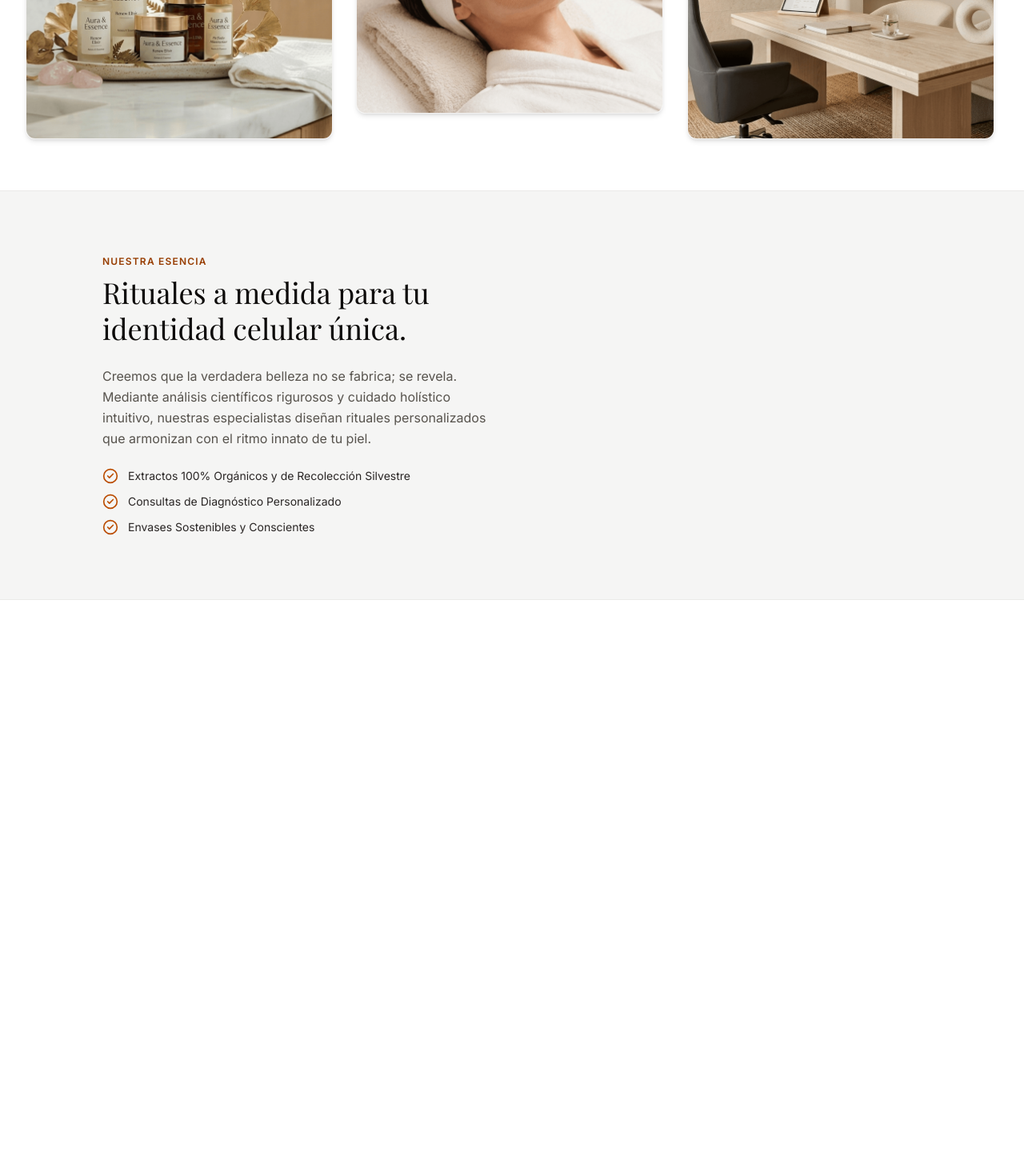
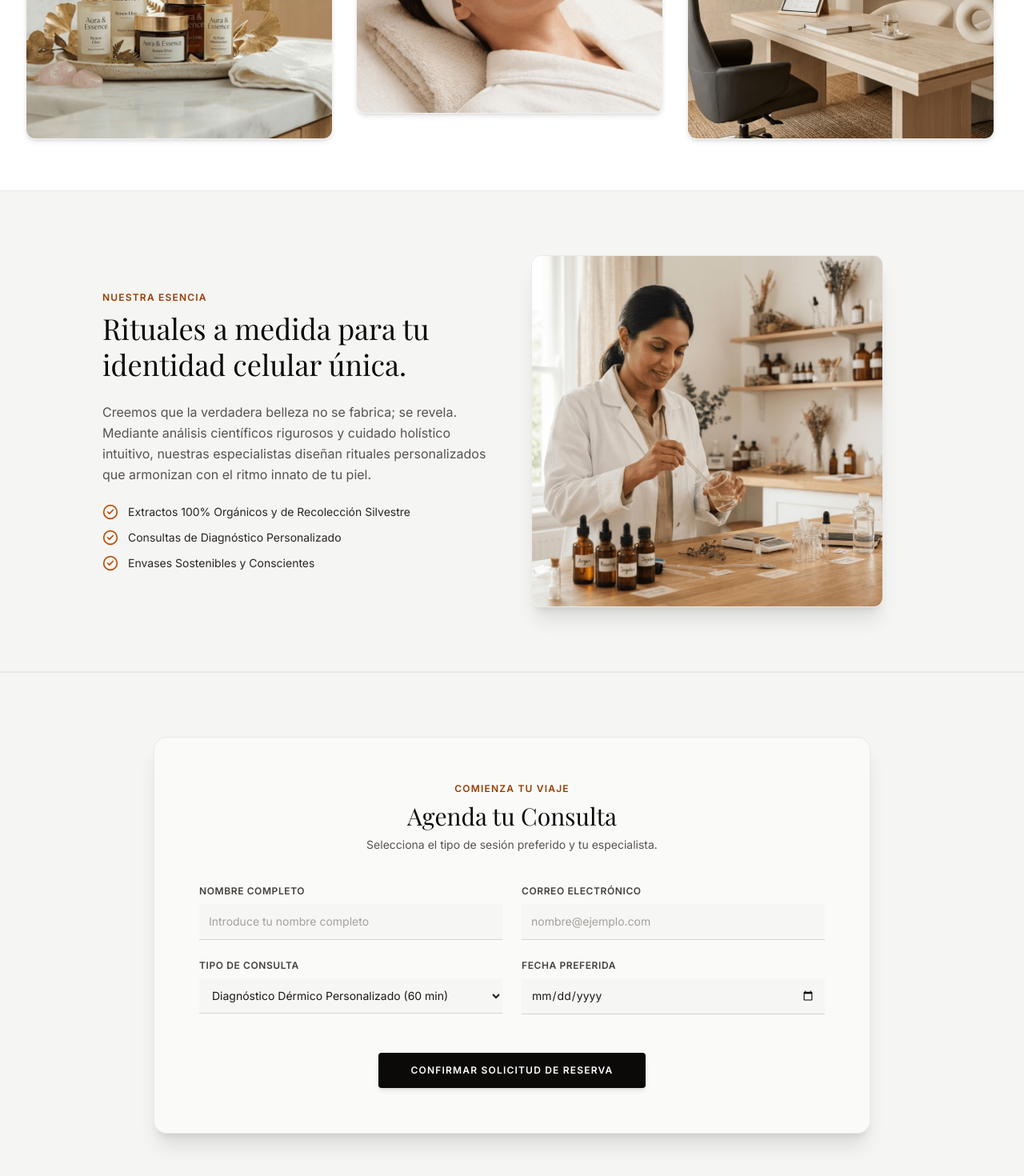
Before and after one commit to arturolguillen/devarturo-9-dynamic-testimonials-section-social-proof, a Next.js app: page / in a window 1280 px wide. Shown: the part 714-2184 px from the top of the page at 80% size. Before the commit the page ends 1464 px from the top, so only its background shows below. Built offline with nearby package versions, Linux system fonts and the light colour scheme.

Commit message:
Add BookingSection and PhilosophySectionImage components to Home layout for expanded content offerings

```diff
--- a/src/app/page.tsx
+++ b/src/app/page.tsx
@@ -11,6 +11,10 @@ import HeroSectionCTAButtons from "@/components/HeroSectionCTAButtons";
 import HeroImageGrid from "@/components/HeroImageGrid";
 import PhilosophySection from "@/components/PhilosophySection";
 import PhilosophySectionContent from "@/components/PhilosophySectionContent";
+import PhilosophySectionImage from "@/components/PhilosophySectionImage";
+import BookingSection from "@/components/BookingSection";
+import BookingSectionContent from "@/components/BookingSectionContent";
+import BookingForm from "@/components/BookingForm";
 
 export default function Home() {
     return (
@@ -30,7 +34,12 @@ export default function Home() {
                 </HeroSection>
                 <PhilosophySection>
                     <PhilosophySectionContent />
+                    <PhilosophySectionImage />
                 </PhilosophySection>
+                <BookingSection>
+                    <BookingSectionContent />
+                    <BookingForm />
+                </BookingSection>
             </MainWrapper>
         </>
     );
--- /dev/null
+++ b/src/components/BookingForm.tsx
@@ -0,0 +1,49 @@
+export default function BookingForm() {
+    return (
+        <form className="space-y-6">
+            <div className="grid grid-cols-1 md:grid-cols-2 gap-6">
+                <div>
+                    <label className="block text-xs uppercase tracking-wider font-semibold text-stone-700 mb-2">{'Nombre Completo'}</label>
+                    <input
+                        type="text"
+                        className="w-full bg-stone-100/70 border-0 border-b border-stone-300 focus:border-stone-900 focus:ring-0 px-3 py-3 text-stone-900 text-sm placeholder:text-stone-400 transition-colors"
+                        placeholder={'Introduce tu nombre completo'}
+                    />
+                </div>
+                <div>
+                    <label className="block text-xs uppercase tracking-wider font-semibold text-stone-700 mb-2">{'Correo Electrónico'}</label>
+                    <input
+                        type="email"
+                        className="w-full bg-stone-100/70 border-0 border-b border-stone-300 focus:border-stone-900 focus:ring-0 px-3 py-3 text-stone-900 text-sm placeholder:text-stone-400 transition-colors"
+                        placeholder={'nombre@ejemplo.com'}
+                    />
+                </div>
+            </div>
+            <div className="grid grid-cols-1 md:grid-cols-2 gap-6">
+                <div>
+                    <label className="block text-xs uppercase tracking-wider font-semibold text-stone-700 mb-2">{'Tipo de Consulta'}</label>
+                    <select className="w-full bg-stone-100/70 border-0 border-b border-stone-300 focus:border-stone-900 focus:ring-0 px-3 py-3 text-stone-900 text-sm transition-colors">
+                        <option>{'Diagnóstico Dérmico Personalizado (60 min)'}</option>
+                        <option>{'Diseño de Rutina Holística (90 min)'}</option>
+                        <option>{'Masterclass Botánica Avanzada (45 min)'}</option>
+                    </select>
+                </div>
+                <div>
+                    <label className="block text-xs uppercase tracking-wider font-semibold text-stone-700 mb-2">{'Fecha Preferida'}</label>
+                    <input
+                        type="date"
+                        className="w-full bg-stone-100/70 border-0 border-b border-stone-300 focus:border-stone-900 focus:ring-0 px-3 py-3 text-stone-900 text-sm transition-colors"
+                    />
+                </div>
+            </div>
+            <div className="pt-6 text-center">
+                <button
+                    type="submit"
+                    className="bg-stone-950 text-white px-10 py-3.5 rounded-sm text-xs uppercase tracking-widest font-semibold hover:bg-stone-800 transition-all duration-200 shadow-md hover:shadow-lg"
+                >
+                    {'Confirmar Solicitud de Reserva'}
+                </button>
+            </div>
+        </form>
+    );
+}
--- /dev/null
+++ b/src/components/BookingSection.tsx
@@ -0,0 +1,9 @@
+export default function BookingSection({ children }: { children: React.ReactNode }) {
+    return (
+        <section className="py-20 bg-stone-100 px-6 md:px-8 border-t border-stone-200" id="booking">
+            <div className="max-w-4xl mx-auto bg-stone-50 p-8 md:p-14 rounded-2xl shadow-xl border border-stone-200/80">
+                {children}
+            </div>
+        </section>
+    );
+}
--- /dev/null
+++ b/src/components/BookingSectionContent.tsx
@@ -0,0 +1,9 @@
+export default function BookingSectionContent() {
+    return (
+        <div className="text-center mb-10">
+            <span className="text-xs uppercase tracking-widest text-amber-800 font-semibold mb-2 block">{'Comienza tu Viaje'}</span>
+            <h2 className="font-serif text-3xl font-normal text-stone-950 mb-2">{'Agenda tu Consulta'}</h2>
+            <p className="text-sm text-stone-600">{'Selecciona el tipo de sesión preferido y tu especialista.'}</p>
+        </div>
+    );
+}
--- a/src/components/HeroImageGridItem.tsx
+++ b/src/components/HeroImageGridItem.tsx
@@ -8,7 +8,7 @@ export default function HeroImageGridItem({ image, raised = false }: {
 }) {
     return (
         <div className={clsx(
-            "aspect-square max-w-96 rounded-xl overflow-hidden relative shadow-md bg-cover bg-center border border-stone-200/50",
+            "aspect-square max-w-96 rounded-xl overflow-hidden relative shadow-md border border-stone-200/50",
             raised && "mt-0 md:-mt-8",
         )}>
             <Image
--- /dev/null
+++ b/src/components/PhilosophySectionImage.tsx
@@ -0,0 +1,16 @@
+import ExpertConsultantInAPristineWhiteCoatImage from "@/images/expert_consultant_in_a _pristine_white_coat.png";
+import Image from "next/image";
+
+export default function PhilosophySectionImage() {
+    return (
+        <div className="aspect-square max-w-110 rounded-xl overflow-hidden shadow-xl border border-stone-200/70">
+            <Image
+                src={ExpertConsultantInAPristineWhiteCoatImage}
+                alt="A tranquil minimalist laboratory setting where organic oils and plant extracts are being carefully blended into bespoke skincare formulations by an expert consultant in a pristine white coat."
+                className="size-full object-cover object-center"
+                width={1024}
+                height={1024}
+            />
+        </div>
+    );
+}
```
